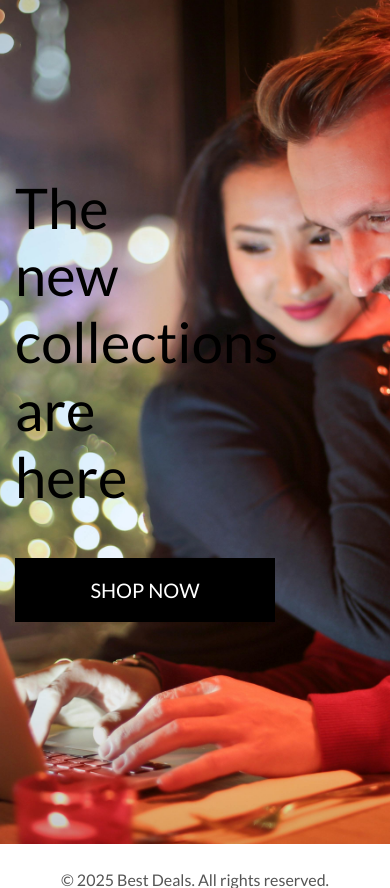
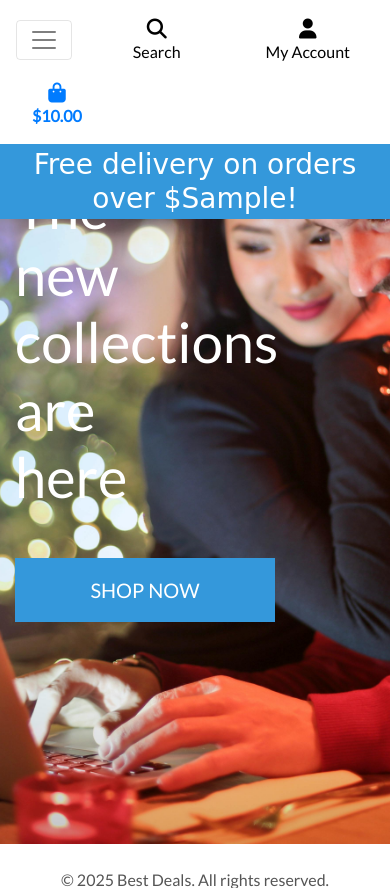
Before and after one commit to akramalex/bestdeal, a Django app: template home/templates/home/index.html in a window 390 px wide. Shown: the top 888 px of the page. Run offline with Django 3.2, Linux system fonts and the light colour scheme; the template is opened without the code that fills it: most values are stand-ins (such as "Sample title", 1, 10 or a date in 2020); some libraries are stand-ins or nearby versions.

Commit message:
added main-nav and mobile top header with footer htmls

```diff
--- a/home/templates/home/index.html
+++ b/home/templates/home/index.html
@@ -3,7 +3,7 @@
 {% block content %}
 
 {% block page_header %}
-<div class="container header-container">
+<div class="container header-container top-box">
     <div class="row">
         <div class="col"></div>
     </div>
@@ -11,10 +11,10 @@
 {% endblock %}
 
 <div class="promo-section">
-    <div class="container h-100">
+    <div class="container h-100 ">
         <div class="row h-100">
-            <div class="col-7 col-md-6 my-auto">
-                <h1 class="display-4  text-black">
+            <div class="col-7 col-md-6 my-auto ">
+                <h1 class="display-4  text-white">
                     The new collections are here
                 </h1>
                 <div class="my-5">
--- a/static/css/base.css
+++ b/static/css/base.css
@@ -46,7 +46,7 @@ body {
 }
 
 .shop-now-button {
-    background: black;
+    background:#3498db;
     color: white;
     min-width: 260px;
 }
@@ -62,7 +62,7 @@ body {
 .btn-black:hover,
 .btn-black:active,
 .btn-black:focus {
-    background: #222;
+    background: black;
     color: white;
 }
 
@@ -73,19 +73,30 @@ body {
 .border-black {
     border: 1px solid black !important;
 }
-
+.bg-blue {
+    background-color: #3498db;
+}
 /* promo-section */
 .promo-section {
     background:  url('/media/homepage1.jpg') no-repeat center center fixed;
     background-size: cover;
+    margin-top: auto;
     height: 100vh;
     width: 100vw;
     margin: 0;
     transition: background-image 0.5s ease-in-out; /* Smooth transition for background change */
 }
 
+/* contact us nav */
+
+.con-us {
+    margin-left: 48px;
+}
 
 
+.top-box{
+    padding-top: 0;
+}
 
 /* -------------------------------- Media Queries */
 
@@ -107,6 +118,6 @@ body {
     }
 
     .header-container {
-        padding-top: 164px;
+        padding-top: 4px;
     }
 }
--- a/templates/base.html
+++ b/templates/base.html
@@ -125,6 +125,21 @@
                 </ul>
             </div>
         </div>
+        <div class="row bg-white">
+            <nav class="navbar navbar-expand-lg navbar-light w-100">
+                <button class="navbar-toggler" type="button" data-toggle="collapse" data-target="#main-nav"
+                    aria-controls="main-nav" aria-expanded="false" aria-label="Toggle navigation">
+                    <span class="navbar-toggler-icon"></span>
+                </button>
+                {% include 'includes/mobile-top-header.html' %}
+                {% include 'includes/main-nav.html' %}
+            </nav>
+        </div>
+        <div id="delivery-banner" class="row text-center">
+            <div class="col bg-blue text-white">
+                <h4 class="logo-font my-1 text-white">Free delivery on orders over ${{ free_shipping_threshold }}!</h4>
+            </div>
+        </div>
     </header>
 
     {% if messages %}
@@ -139,16 +154,8 @@
 
     {% block postloadjs %}
     {% endblock %}
-    <footer class="footer">
-        <div class="container text-center py-4">
-            <p>&copy; 2025 Best Deals. All rights reserved.</p>
-            <ul class="footer-links">
-                <li><a href="#">Privacy Policy</a></li>
-                <li><a href="#">Terms of Service</a></li>
-                <li><a href="#">Contact Us</a></li>
-            </ul>
-        </div>
-    </footer>
+
+    {% include 'includes/footer.html' %}
 
 
 </body>
--- /dev/null
+++ b/templates/includes/footer.html
@@ -0,0 +1,10 @@
+<footer class="footer">
+    <div class="container text-center py-4">
+        <p>&copy; 2025 Best Deals. All rights reserved.</p>
+        <ul class="footer-links">
+            <li><a href="#">Privacy Policy</a></li>
+            <li><a href="#">Terms of Service</a></li>
+            <li><a href="#">Contact Us</a></li>
+        </ul>
+    </div>
+</footer>
--- /dev/null
+++ b/templates/includes/main-nav.html
@@ -0,0 +1,56 @@
+<div class="collapse navbar-collapse" id="main-nav">
+    <ul class="navbar-nav w-auto mx-auto">
+        <li class="nav-item dropdown">
+            <a class="logo-font font-weight-bold nav-link text-black mr-5" href="#" id="all-products-link" data-toggle="dropdown" aria-haspopup="true" aria-expanded="false">
+                All Products
+            </a>
+            <div class="dropdown-menu border-0" aria-labelledby="all-products-link">
+                <a href="" class="dropdown-item">By Price</a>
+                <a href="" class="dropdown-item ">By Rating</a>
+                <a href="" class="dropdown-item ">By Category</a>
+                <a href="" class="dropdown-item">All Products</a>
+            </div>
+        </li>
+
+        <li class="nav-item dropdown">
+            <a class="logo-font font-weight-bold nav-link text-black mr-5" href="#" id="clothing-link" data-toggle="dropdown" aria-haspopup="true" aria-expanded="false">
+                Clothing
+            </a>
+            <div class="dropdown-menu border-0" aria-labelledby="clothing-link">
+                <a href="" class="dropdown-item">Activewear &amp; Essentials</a>
+                <a href="" class="dropdown-item">Jeans</a>
+                <a href="" class="dropdown-item">Shirts</a>
+                <a href="" class="dropdown-item">All Clothing</a>
+            </div>
+        </li>
+
+        <li class="nav-item dropdown">
+            <a class="logo-font font-weight-bold nav-link text-black mr-5" href="#" id="homeware-link" data-toggle="dropdown" aria-haspopup="true" aria-expanded="false">
+                Homeware
+            </a>
+            <div class="dropdown-menu border-0" aria-labelledby="homeware-link">
+                <a href="" class="dropdown-item">Bed &amp; Bath</a>
+                <a href="" class="dropdown-item">Kitchen &amp; Dining</a>
+                <a href="" class="dropdown-item">All Homeware</a>
+            </div>
+        </li>
+
+        <li class="nav-item dropdown">
+            <a class="logo-font font-weight-bold nav-link text-black" href="#" id="specials-link" data-toggle="dropdown" aria-haspopup="true" aria-expanded="false">
+                Special Offers
+            </a>
+            <div class="dropdown-menu border-0" aria-labelledby="specials-link">
+                <a href="" class="dropdown-item">New Arrivals</a>
+                <a href="" class="dropdown-item">Deals</a>
+                <a href="" class="dropdown-item">Clearance</a>
+                <a href="" class="dropdown-item">All Specials</a>
+            </div>
+        </li>
+        <li class="nav-item con-us">
+            <a class="logo-font font-weight-bold nav-link text-black" href="#" id="specials-link" data-toggle="dropdown" aria-haspopup="true" aria-expanded="false">
+                ContactUs
+            </a>
+
+        </li>
+    </ul>
+</div>
--- /dev/null
+++ b/templates/includes/mobile-top-header.html
@@ -0,0 +1,56 @@
+<li class="list-inline-item">
+    <a class="text-black nav-link d-block d-lg-none" href="#" id="mobile-search" data-toggle="dropdown" aria-haspopup="true" aria-expanded="false">
+        <div class="text-center">
+            <div><i class="fas fa-search fa-lg"></i></div>
+            <p class="my-0">Search</p>
+        </div>
+    </a>
+    <div class="dropdown-menu border-0 w-100 p-3 rounded-0 my-0" aria-labelledby="mobile-search">
+        <form class="form" method="GET" action="">
+            <div class="input-group w-100">
+                <input class="form-control border border-black rounded-0" type="text" name="q" placeholder="Search our site">
+                <div class="input-group-append">
+                    <button class="form-control form-control btn btn-black border border-black rounded-0" type="submit">
+                        <span class="icon">
+                            <i class="fas fa-search"></i>
+                        </span>
+                    </button>
+                </div>
+            </div>
+        </form>
+    </div>
+</li>
+<li class="list-inline-item dropdown">
+    <a class="text-black nav-link d-block d-lg-none" href="#" id="user-options" data-toggle="dropdown" aria-haspopup="true" aria-expanded="false">
+        <div class="text-center">
+            <div><i class="fas fa-user fa-lg"></i></div>
+            <p class="my-0">My Account</p>
+        </div>
+    </a>
+    <div class="dropdown-menu border-0" aria-labelledby="user-options">
+        {% if request.user.is_authenticated %}
+            {% if request.user.is_superuser %}
+                <a href="{% url 'account_logout' %}" class="dropdown-item">Product Management</a>
+            {% endif %}
+            <a href="{% url 'profile' %}" class="dropdown-item">My Profile</a>
+            <a href="{% url 'account_logout' %}" class="dropdown-item">Logout</a>
+        {% else %}
+            <a href="{% url 'account_signup' %}" class="dropdown-item">Register</a>
+            <a href="{% url 'account_login' %}" class="dropdown-item">Login</a>
+        {% endif %}
+    </div>
+</li>
+<li class="list-inline-item">
+    <a class="{% if grand_total %}text-primary font-weight-bold{% else %}text-black{% endif %} nav-link d-block d-lg-none" href="">
+        <div class="text-center">
+            <div><i class="fas fa-shopping-bag fa-lg"></i></div>
+            <p class="my-0">
+                {% if grand_total %}
+                    ${{ grand_total|floatformat:2 }}
+                {% else %}
+                    $0.00
+                {% endif %}
+            </p>
+        </div>
+    </a>
+</li>
```
